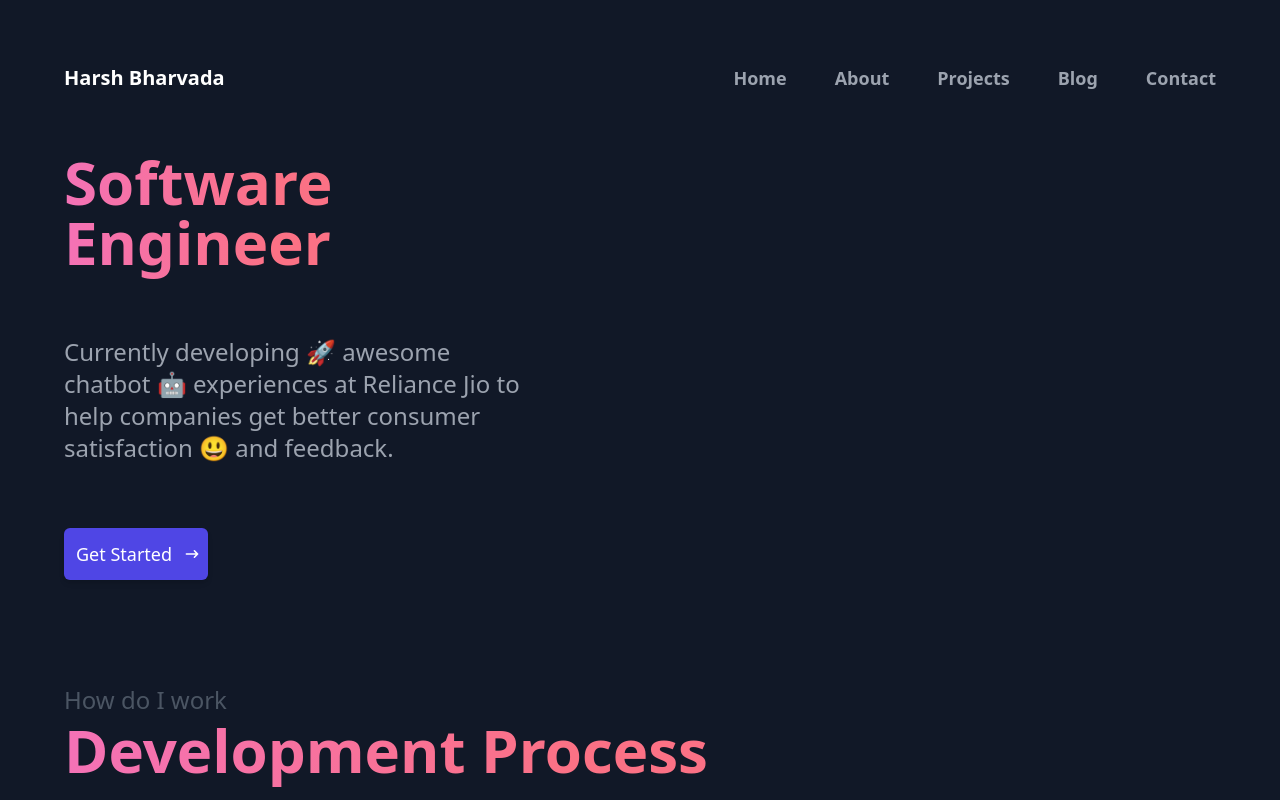
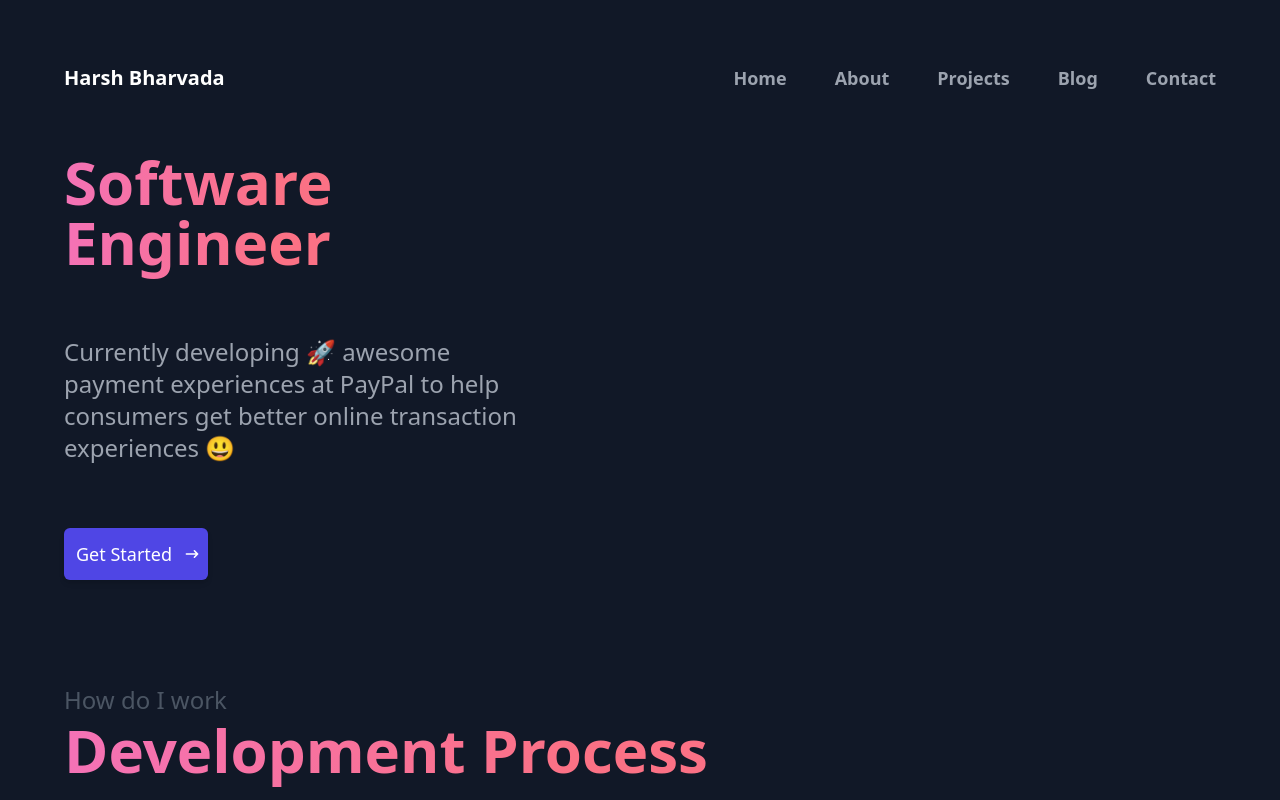
Before and after one commit to harsh07bharvada/Portfolio, an Angular app: page / in a window 1280 px wide. Shown: the top 800 px of the page. Built offline with nearby package versions, Linux system fonts and the light colour scheme; what @tailwindcss/typography would draw is missing.

Commit message:
Company description update

```diff
--- a/src/app/pages/home/home-landing-section/home-landing-section.component.html
+++ b/src/app/pages/home/home-landing-section/home-landing-section.component.html
@@ -12,10 +12,10 @@
 
     <div
       class="flex w-full text-gray-400 md:pr-20 font-base text-lg md:text-2xl justify-center md:justify-start items-center">
-      <span @slideInFromRightAndFade class="text-center md:text-left">Currently developing 🚀 awesome chatbot 🤖
-        experiences at Reliance Jio to help
-        companies get better consumer
-        satisfaction 😃 and feedback.</span>
+      <span @slideInFromRightAndFade class="text-center md:text-left">Currently developing 🚀 awesome payment
+        experiences at PayPal to help
+        consumers get better online
+        transaction experiences 😃 </span>
     </div>
 
     <div class="flex w-full justify-center md:justify-start  items-center">
```
